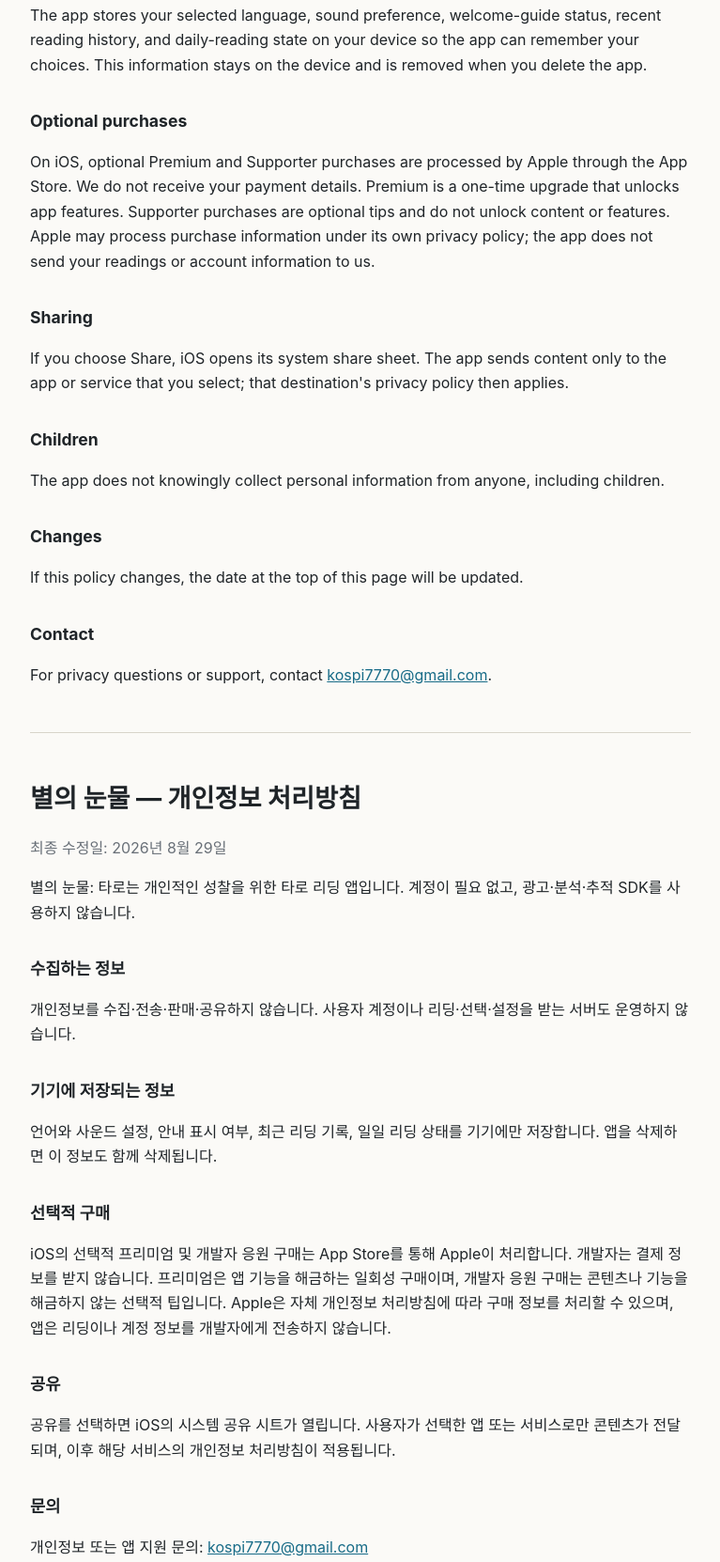
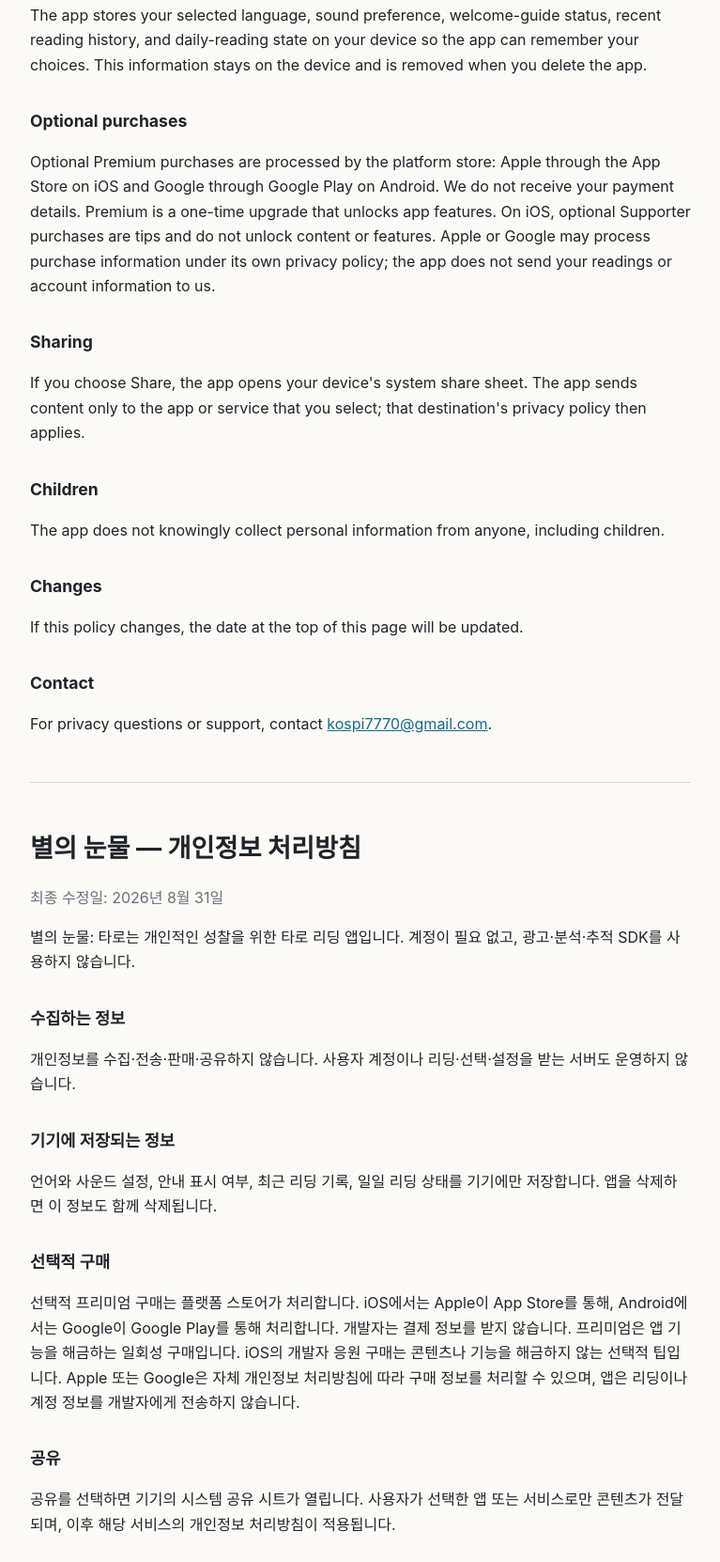
Before and after one commit to Demeroa/tarot-support, a plain HTML site: page privacy.html in a window 1280 px wide. Shown: the part 400-2062 px from the top of the page at 94% size, without its empty margins (256-1023 px from the left). Drawn offline with Linux system fonts and the light colour scheme.

Commit message:
docs: cover Android billing and sharing

```diff
--- a/privacy.html
+++ b/privacy.html
@@ -14,7 +14,7 @@
 </head>
 <body>
   <h1>Tears of Stars — Privacy Policy</h1>
-  <p class="updated">Last updated: 29 August 2026</p>
+  <p class="updated">Last updated: 31 August 2026</p>
 
   <p>Tears of Stars is a tarot reading app for personal reflection. It does not require an account, does not show advertising, and does not use analytics or tracking SDKs.</p>
 
@@ -25,10 +25,10 @@
   <p>The app stores your selected language, sound preference, welcome-guide status, recent reading history, and daily-reading state on your device so the app can remember your choices. This information stays on the device and is removed when you delete the app.</p>
 
   <h2>Optional purchases</h2>
-  <p>On iOS, optional Premium and Supporter purchases are processed by Apple through the App Store. We do not receive your payment details. Premium is a one-time upgrade that unlocks app features. Supporter purchases are optional tips and do not unlock content or features. Apple may process purchase information under its own privacy policy; the app does not send your readings or account information to us.</p>
+  <p>Optional Premium purchases are processed by the platform store: Apple through the App Store on iOS and Google through Google Play on Android. We do not receive your payment details. Premium is a one-time upgrade that unlocks app features. On iOS, optional Supporter purchases are tips and do not unlock content or features. Apple or Google may process purchase information under its own privacy policy; the app does not send your readings or account information to us.</p>
 
   <h2>Sharing</h2>
-  <p>If you choose Share, iOS opens its system share sheet. The app sends content only to the app or service that you select; that destination's privacy policy then applies.</p>
+  <p>If you choose Share, the app opens your device's system share sheet. The app sends content only to the app or service that you select; that destination's privacy policy then applies.</p>
 
   <h2>Children</h2>
   <p>The app does not knowingly collect personal information from anyone, including children.</p>
@@ -42,7 +42,7 @@
   <hr>
 
   <h1 lang="ko">별의 눈물 — 개인정보 처리방침</h1>
-  <p class="updated" lang="ko">최종 수정일: 2026년 8월 29일</p>
+  <p class="updated" lang="ko">최종 수정일: 2026년 8월 31일</p>
 
   <p lang="ko">별의 눈물: 타로는 개인적인 성찰을 위한 타로 리딩 앱입니다. 계정이 필요 없고, 광고·분석·추적 SDK를 사용하지 않습니다.</p>
 
@@ -53,10 +53,10 @@
   <p lang="ko">언어와 사운드 설정, 안내 표시 여부, 최근 리딩 기록, 일일 리딩 상태를 기기에만 저장합니다. 앱을 삭제하면 이 정보도 함께 삭제됩니다.</p>
 
   <h2 lang="ko">선택적 구매</h2>
-  <p lang="ko">iOS의 선택적 프리미엄 및 개발자 응원 구매는 App Store를 통해 Apple이 처리합니다. 개발자는 결제 정보를 받지 않습니다. 프리미엄은 앱 기능을 해금하는 일회성 구매이며, 개발자 응원 구매는 콘텐츠나 기능을 해금하지 않는 선택적 팁입니다. Apple은 자체 개인정보 처리방침에 따라 구매 정보를 처리할 수 있으며, 앱은 리딩이나 계정 정보를 개발자에게 전송하지 않습니다.</p>
+  <p lang="ko">선택적 프리미엄 구매는 플랫폼 스토어가 처리합니다. iOS에서는 Apple이 App Store를 통해, Android에서는 Google이 Google Play를 통해 처리합니다. 개발자는 결제 정보를 받지 않습니다. 프리미엄은 앱 기능을 해금하는 일회성 구매입니다. iOS의 개발자 응원 구매는 콘텐츠나 기능을 해금하지 않는 선택적 팁입니다. Apple 또는 Google은 자체 개인정보 처리방침에 따라 구매 정보를 처리할 수 있으며, 앱은 리딩이나 계정 정보를 개발자에게 전송하지 않습니다.</p>
 
   <h2 lang="ko">공유</h2>
-  <p lang="ko">공유를 선택하면 iOS의 시스템 공유 시트가 열립니다. 사용자가 선택한 앱 또는 서비스로만 콘텐츠가 전달되며, 이후 해당 서비스의 개인정보 처리방침이 적용됩니다.</p>
+  <p lang="ko">공유를 선택하면 기기의 시스템 공유 시트가 열립니다. 사용자가 선택한 앱 또는 서비스로만 콘텐츠가 전달되며, 이후 해당 서비스의 개인정보 처리방침이 적용됩니다.</p>
 
   <h2 lang="ko">문의</h2>
   <p lang="ko">개인정보 또는 앱 지원 문의: <a href="mailto:kospi7770@gmail.com">kospi7770@gmail.com</a></p>
```
Also changed, not shown: support.html (+4 -4 lines).
